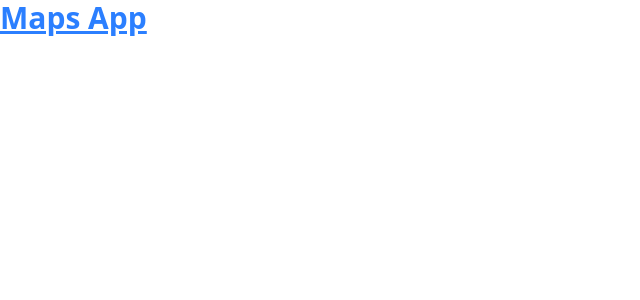
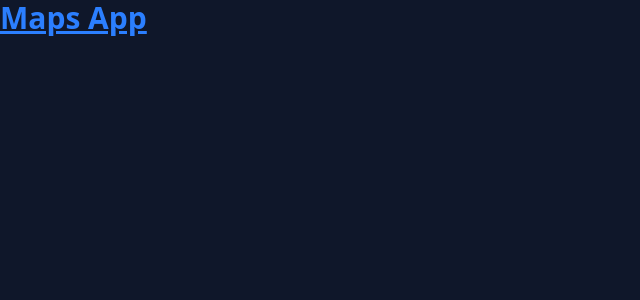
Before and after one commit to UrielQuiroz/maps-app, an Angular app: page / in a window 1280 px wide. Shown: the top 300 px of the page, without its empty margins (0-640 px from the left). Built offline with nearby package versions, Linux system fonts and the light colour scheme.

Commit message:
Daisy UI Install

```diff
--- a/package.json
+++ b/package.json
@@ -40,6 +40,7 @@
     "@angular/cli": "^20.3.9",
     "@angular/compiler-cli": "^20.3.0",
     "@types/jasmine": "~5.1.0",
+    "daisyui": "^5.5.14",
     "jasmine-core": "~5.9.0",
     "karma": "~6.4.0",
     "karma-chrome-launcher": "~3.2.0",
--- a/src/styles.css
+++ b/src/styles.css
@@ -1,2 +1,5 @@
 
 @import "tailwindcss";
+@plugin "daisyui" {
+  themes: night --default;
+}
```
Also changed, not shown: 1 other file (tests, documents, lock files or other folders).
